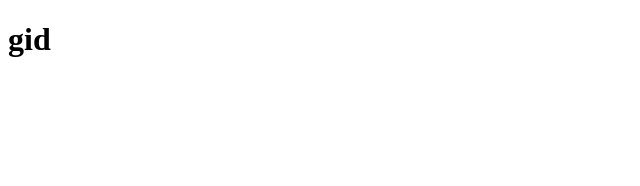
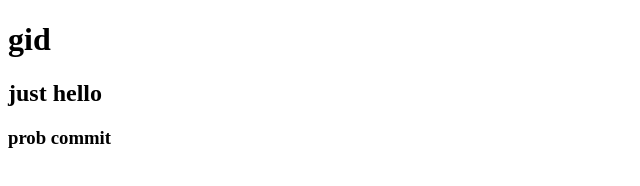
Before and after one commit to romaminus/git, a plain HTML site: page index.html in a window 1280 px wide. Shown: the whole page, without its empty margins (0-640 px from the left). Drawn offline with Linux system fonts and the light colour scheme.

Commit message:
h3 was added

```diff
--- a/index.html
+++ b/index.html
@@ -7,5 +7,8 @@
 </head>
 <body>
 	<h1>gid</h1>
+
+	<h2>just hello</h2>
+	<h3>prob commit</h3>
 </body>
 </html>
```
